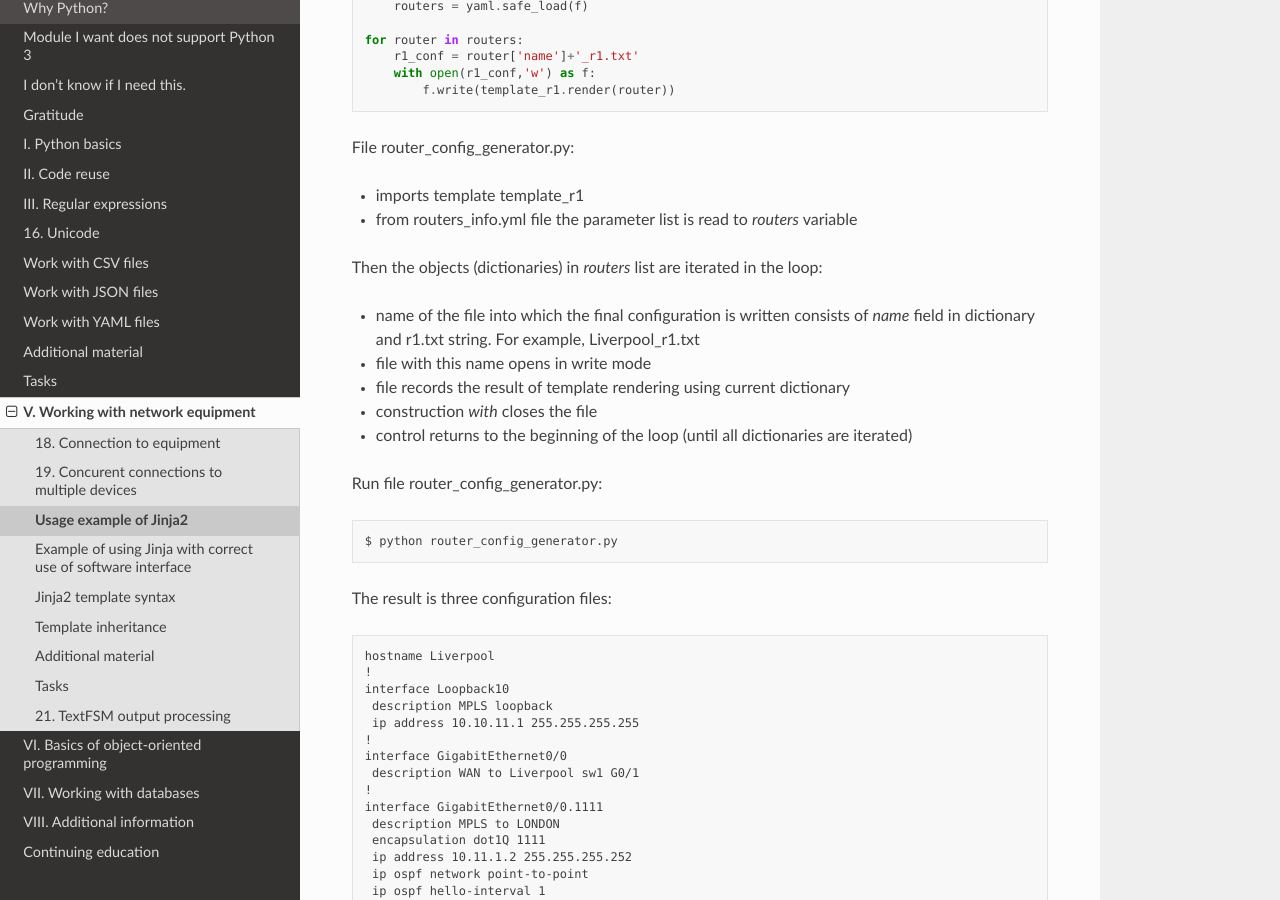
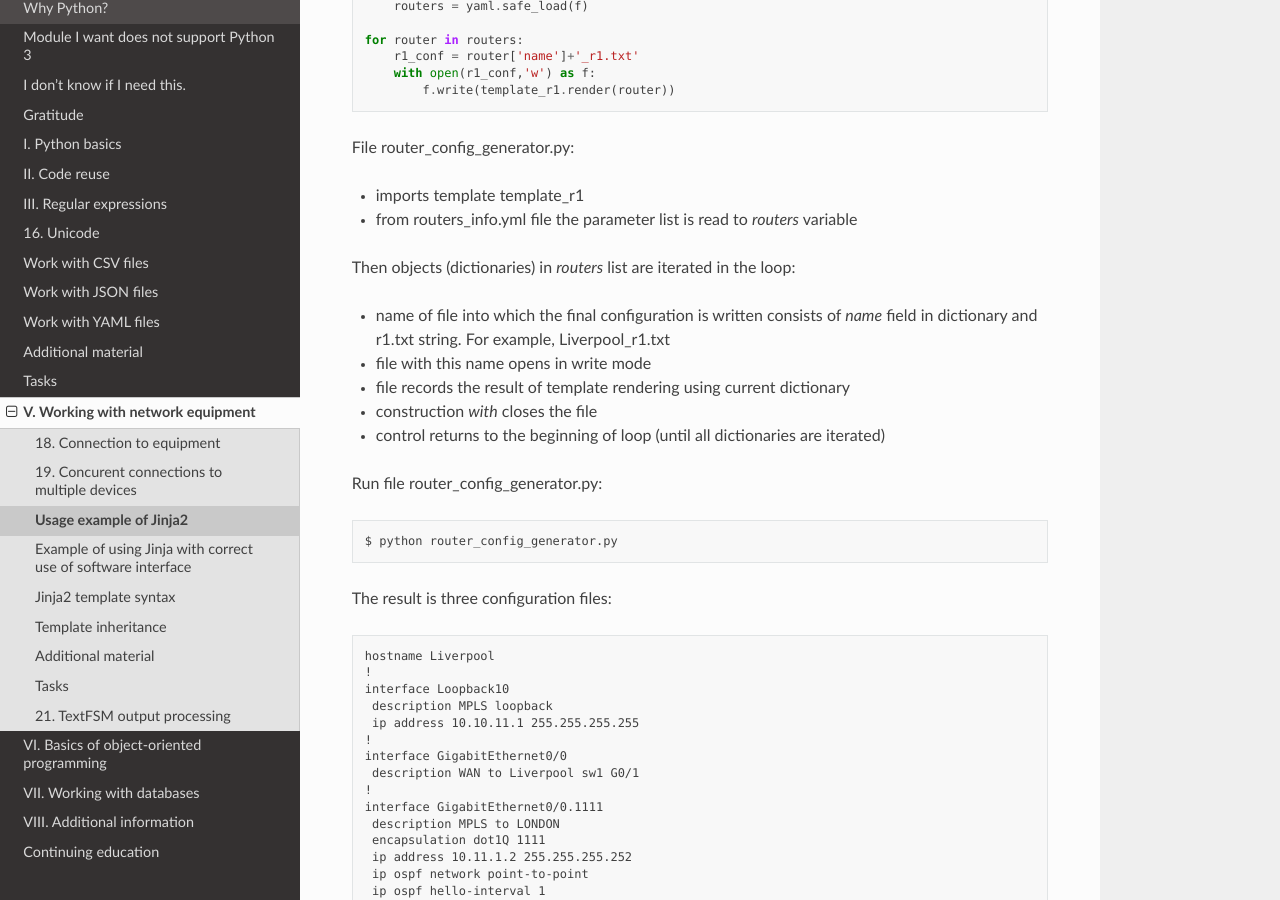
Before and after one commit to natenka/pyneng-book-en, a Sphinx documentation site: the page built from docs/source/book/20_jinja2/1_example.rst, in a window 1280 px wide and 900 px high, scrolled down 1800 px. Built offline with Sphinx 7.4.7 and the Read the Docs theme 2.0.0, drawn with Linux system fonts in a browser that asks for light colours; pages that are not in the unit, such as notebooks, are missing from menus.

Commit message:
Update 1_example.rst

```diff
--- a/docs/source/book/20_jinja2/1_example.rst
+++ b/docs/source/book/20_jinja2/1_example.rst
@@ -101,13 +101,13 @@ File router_config_generator.py:
 * imports template template_r1
 * from routers_info.yml file the parameter list is read to *routers* variable
 
-Then the objects (dictionaries) in *routers* list are iterated in the loop:
+Then objects (dictionaries) in *routers* list are iterated in the loop:
 
-* name of the file into which the final configuration is written consists of *name* field in dictionary and r1.txt string. For example, Liverpool_r1.txt
+* name of file into which the final configuration is written consists of *name* field in dictionary and r1.txt string. For example, Liverpool_r1.txt
 * file with this name opens in write mode
 * file records the result of template rendering using current dictionary
 * construction *with* closes the file
-* control returns to the beginning of the loop (until all dictionaries are iterated)
+* control returns to the beginning of loop (until all dictionaries are iterated)
 
 Run file router_config_generator.py:
 
```
